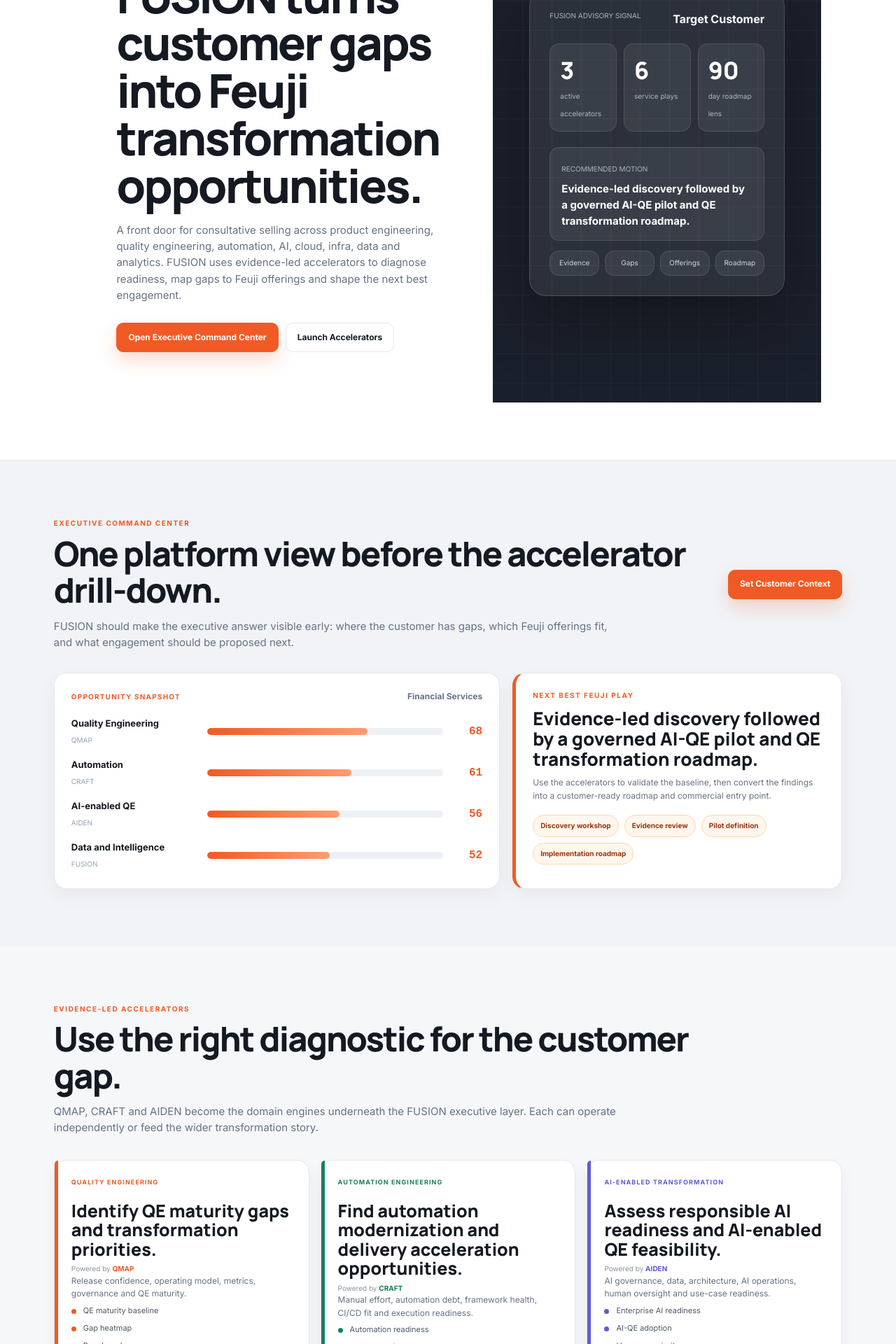
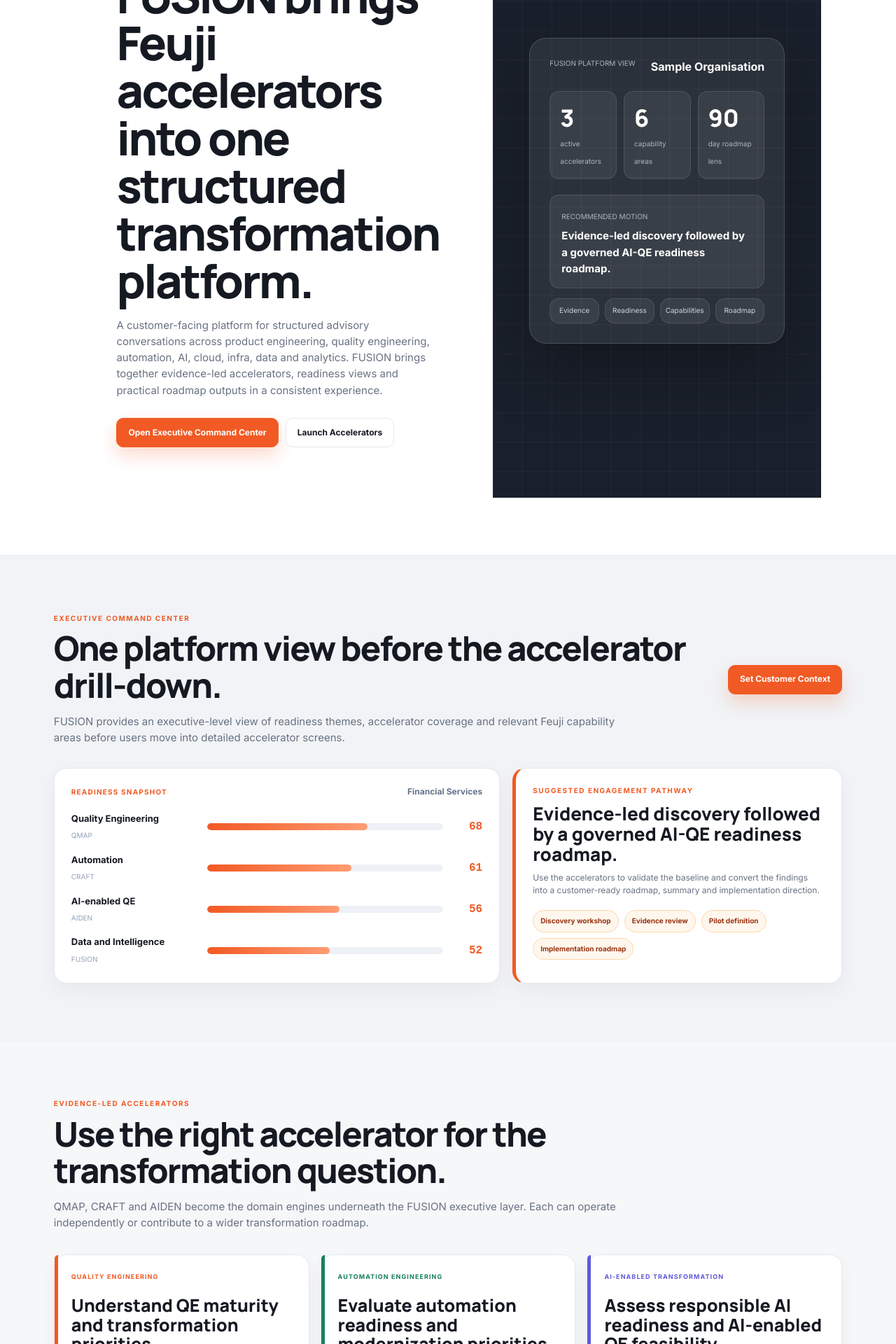
Before and after one commit to ramavinash09-hub/fusion, a React (Vite) app: page / in a window 1280 px wide. Shown: the part 320-2240 px from the top of the page at 70% size. Built offline with nearby package versions, Linux system fonts and the light colour scheme.

Commit message:
Refine FUSION customer-facing platform language

```diff
--- a/src/App.jsx
+++ b/src/App.jsx
@@ -18,18 +18,18 @@
     key: "qmap",
     name: "QMAP",
     domain: "Quality Engineering",
-    headline: "Identify QE maturity gaps and transformation priorities.",
+    headline: "Understand QE maturity and transformation priorities.",
     signal: "Release confidence, operating model, metrics, governance and QE maturity.",
     href: "/qmap.html",
     service: "Quality Engineering Transformation",
     accent: "orange",
-    points: ["QE maturity baseline", "Gap heatmap", "Benchmarks", "Roadmap"]
+    points: ["QE maturity baseline", "Readiness heatmap", "Benchmarks", "Roadmap"]
   },
   {
     key: "craft",
     name: "CRAFT",
     domain: "Automation Engineering",
-    headline: "Find automation modernization and delivery acceleration opportunities.",
+    headline: "Evaluate automation readiness and modernization priorities.",
     signal: "Manual effort, automation debt, framework health, CI/CD fit and execution readiness.",
     href: "/craft.html",
     service: "Automation Modernization",
@@ -52,41 +52,41 @@
 const servicePlays = [
   {
     title: "Product Engineering",
-    trigger: "Slow feature throughput, weak product ownership or fragmented engineering ways of working.",
+    trigger: "Product delivery, ownership and engineering ways of working need a structured review.",
     offer: "Product engineering acceleration, delivery model redesign and platform-led product squads."
   },
   {
     title: "Quality Engineering",
-    trigger: "Low release confidence, inconsistent quality gates, escaped defects or poor QE metrics.",
+    trigger: "Release confidence, quality gates, defect trends or QE metrics need a clearer operating view.",
     offer: "QE transformation, test strategy, governance, metrics and managed QE services."
   },
   {
     title: "Automation",
-    trigger: "Manual regression load, brittle scripts, low automation coverage or long validation cycles.",
+    trigger: "Regression effort, automation coverage, framework health or validation cycle time need review.",
     offer: "Automation modernization, framework engineering, CI/CD integration and regression optimization."
   },
   {
     title: "AI",
-    trigger: "AI ambition without governance, unclear use cases or low confidence in AI adoption readiness.",
+    trigger: "AI readiness, governance, use-case feasibility or adoption controls need structured assessment.",
     offer: "AI advisory, responsible AI foundations, AI-enabled QE pilots and adoption roadmap."
   },
   {
     title: "Cloud and Infra",
-    trigger: "Environment instability, scaling constraints, release friction or infrastructure bottlenecks.",
+    trigger: "Environment reliability, scalability, release flow or platform foundations need review.",
     offer: "Cloud modernization, DevOps enablement, environment reliability and platform engineering."
   },
   {
     title: "Data and Analytics",
-    trigger: "Disconnected lifecycle data, weak reporting, poor traceability or limited decision intelligence.",
+    trigger: "Lifecycle data, reporting, traceability or decision intelligence need a connected view.",
     offer: "Data foundation, engineering analytics, quality intelligence and executive dashboards."
   }
 ];
 
 const transformationThemes = [
-  ["01", "Diagnose", "Use evidence and customer context to identify cross-domain transformation gaps."],
-  ["02", "Map", "Connect gaps to Feuji service offerings and practical engagement motions."],
-  ["03", "Prioritize", "Separate foundation work, pilot opportunities and scale candidates."],
-  ["04", "Propose", "Generate roadmap, value case and executive recommendation for the customer."]
+  ["01", "Contextualize", "Use evidence and customer context to establish a balanced readiness view."],
+  ["02", "Align", "Connect readiness themes to relevant Feuji service capabilities."],
+  ["03", "Prioritize", "Separate foundational actions, pilot candidates and scale considerations."],
+  ["04", "Guide", "Create a practical roadmap, value view and executive summary."]
 ];
 
 function getDefaultDate() {
@@ -105,12 +105,12 @@
 
   const recommendedMotion = useMemo(() => {
     if (/financial|healthcare|public/i.test(profile.industry)) {
-      return "Evidence-led discovery followed by a governed AI-QE pilot and QE transformation roadmap.";
+      return "Evidence-led discovery followed by a governed AI-QE readiness roadmap.";
     }
     if (/technology|saas/i.test(profile.industry)) {
-      return "Product engineering, automation modernization and AI-enabled quality intelligence pilot.";
+      return "Product engineering, automation modernization and AI-enabled quality intelligence review.";
     }
-    return "Cross-domain readiness scan followed by a 90-day transformation opportunity roadmap.";
+    return "Cross-domain readiness scan followed by a practical 90-day transformation roadmap.";
   }, [profile.industry]);
 
   useEffect(() => {
@@ -186,13 +186,14 @@
           <div className="hero-copy">
             <div className="eyebrow">Feuji Enterprise Advisory</div>
             <h1 id="hero-title">
-              FUSION turns customer gaps into Feuji transformation opportunities.
+              FUSION brings Feuji accelerators into one structured transformation platform.
             </h1>
             <p>
-              A front door for consultative selling across product engineering,
-              quality engineering, automation, AI, cloud, infra, data and analytics.
-              FUSION uses evidence-led accelerators to diagnose readiness, map gaps
-              to Feuji offerings and shape the next best engagement.
+              A customer-facing platform for structured advisory conversations
+              across product engineering, quality engineering, automation, AI,
+              cloud, infra, data and analytics. FUSION brings together
+              evidence-led accelerators, readiness views and practical roadmap
+              outputs in a consistent experience.
             </p>
             <div className="hero-actions">
               <a className="btn primary" href="#command">
@@ -206,8 +207,8 @@
           <div className="hero-art">
             <div className="command-card">
               <div className="panel-top">
-                <span>FUSION advisory signal</span>
-                <b>{profile.org || "Target Customer"}</b>
+                <span>FUSION platform view</span>
+                <b>{profile.org || "Sample Organisation"}</b>
               </div>
               <div className="signal-grid">
                 <div>
@@ -216,7 +217,7 @@
                 </div>
                 <div>
                   <strong>6</strong>
-                  <span>service plays</span>
+                  <span>capability areas</span>
                 </div>
                 <div>
                   <strong>90</strong>
@@ -228,7 +229,7 @@
                 <p>{recommendedMotion}</p>
               </div>
               <div className="mini-flow">
-                {["Evidence", "Gaps", "Offerings", "Roadmap"].map((item) => (
+                {["Evidence", "Readiness", "Capabilities", "Roadmap"].map((item) => (
                   <i key={item}>{item}</i>
                 ))}
               </div>
@@ -243,9 +244,9 @@
                 <div className="kicker">Executive command center</div>
                 <div className="title">One platform view before the accelerator drill-down.</div>
                 <p className="desc">
-                  FUSION should make the executive answer visible early: where
-                  the customer has gaps, which Feuji offerings fit, and what
-                  engagement should be proposed next.
+                  FUSION provides an executive-level view of readiness themes,
+                  accelerator coverage and relevant Feuji capability areas
+                  before users move into detailed accelerator screens.
                 </p>
               </div>
               <a className="btn primary" href="#profile">
@@ -256,7 +257,7 @@
             <div className="command-layout">
               <div className="snapshot">
                 <div className="snapshot-head">
-                  <span>Opportunity snapshot</span>
+                  <span>Readiness snapshot</span>
                   <b>{profile.industry}</b>
                 </div>
                 <div className="readiness-bars">
@@ -281,12 +282,12 @@
               </div>
 
               <div className="recommendation">
-                <div className="kicker">Next best Feuji play</div>
+                <div className="kicker">Suggested engagement pathway</div>
                 <h3>{recommendedMotion}</h3>
                 <p>
-                  Use the accelerators to validate the baseline, then convert
-                  the findings into a customer-ready roadmap and commercial
-                  entry point.
+                  Use the accelerators to validate the baseline and convert
+                  the findings into a customer-ready roadmap, summary and
+                  implementation direction.
                 </p>
                 <div className="recommended-stack">
                   <span>Discovery workshop</span>
@@ -302,11 +303,11 @@
         <section id="accelerators">
           <div className="container">
             <div className="kicker">Evidence-led accelerators</div>
-            <div className="title">Use the right diagnostic for the customer gap.</div>
+            <div className="title">Use the right accelerator for the transformation question.</div>
             <p className="desc">
               QMAP, CRAFT and AIDEN become the domain engines underneath the
-              FUSION executive layer. Each can operate independently or feed the
-              wider transformation story.
+              FUSION executive layer. Each can operate independently or
+              contribute to a wider transformation roadmap.
             </p>
             <div className="cards">
               {accelerators.map((accelerator) => (
@@ -322,7 +323,7 @@
                       <li key={point}>{point}</li>
                     ))}
                   </ul>
-                  <div className="service-map">Maps to: {accelerator.service}</div>
+                  <div className="service-map">Aligned capability: {accelerator.service}</div>
                   <a
                     className="btn launch"
                     href={accelerator.href}
@@ -338,12 +339,12 @@
 
         <section className="service-section">
           <div className="container">
-            <div className="kicker">Feuji offering map</div>
-            <div className="title">Turn assessment findings into service entry points.</div>
+            <div className="kicker">Feuji capability alignment</div>
+            <div className="title">Relate accelerator outputs to Feuji service capabilities.</div>
             <p className="desc">
-              This is the platform story your SVP should hear: FUSION helps
-              Feuji identify the customer problem and recommend the most relevant
-              service motion.
+              FUSION keeps the discussion structured by showing which Feuji
+              capabilities are relevant to different transformation themes,
+              without turning the platform into a sales-heavy experience.
             </p>
             <div className="service-grid">
               {servicePlays.map((play) => (
@@ -360,9 +361,9 @@
         <section id="profile" className="profile">
           <div className="container">
             <div className="kicker">Customer context</div>
-            <div className="title">Create a lightweight opportunity profile.</div>
+            <div className="title">Create a lightweight organisation profile.</div>
             <p className="desc">
-              This shared profile sets the customer context for the FUSION
+              This shared profile sets the organisation context for the FUSION
               narrative and prepares the platform for cross-accelerator data.
             </p>
             <div className="profile-box">
@@ -395,7 +396,7 @@
                   />
                 </label>
                 <label className="field">
-                  <span>Opportunity owner</span>
+                  <span>Review owner</span>
                   <input
                     value={profile.owner}
                     placeholder="Consultant or sponsor"
@@ -428,8 +429,8 @@
 
         <section className="journey-section">
           <div className="container">
-            <div className="kicker">SVP-ready platform narrative</div>
-            <div className="title">FUSION is the front door to consultative selling.</div>
+            <div className="kicker">Platform narrative</div>
+            <div className="title">FUSION is a unified accelerator platform for transformation advisory.</div>
             <div className="journey">
               {transformationThemes.map(([number, heading, copy]) => (
                 <div key={number}>
```
